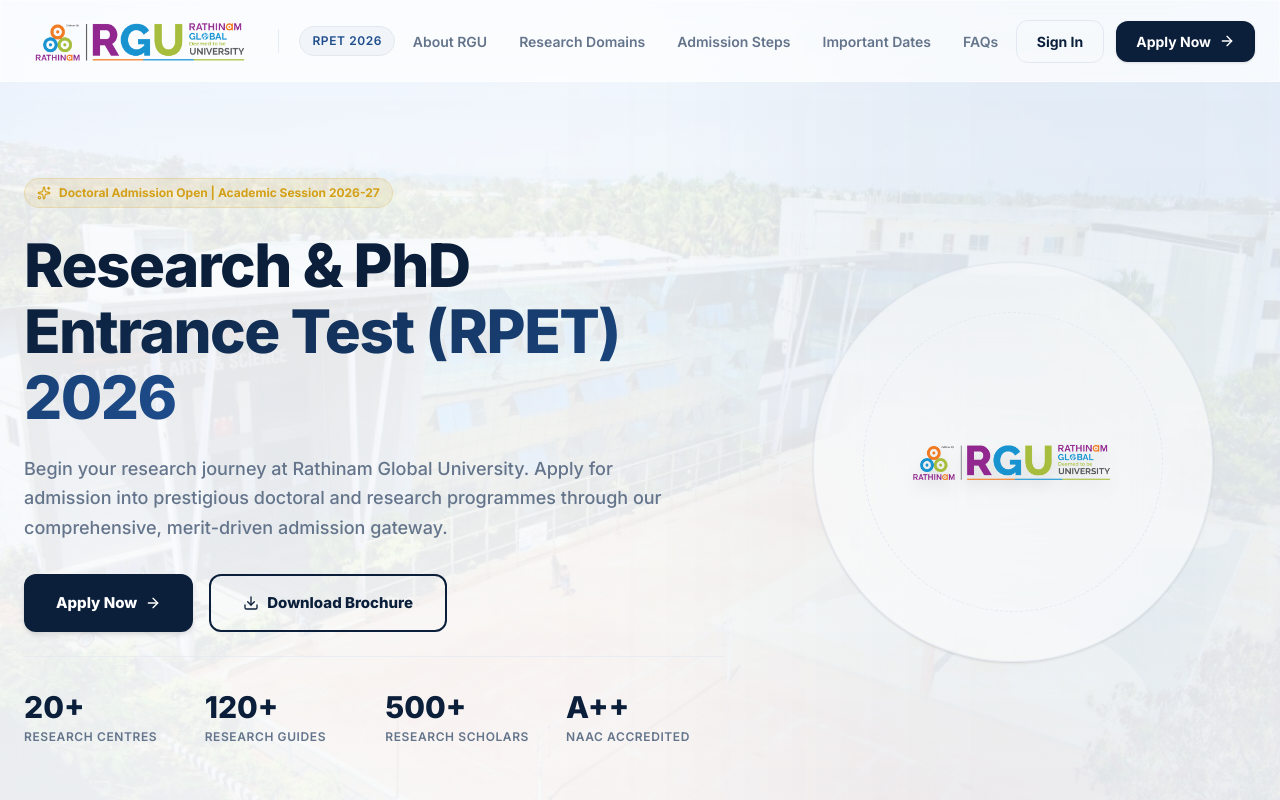
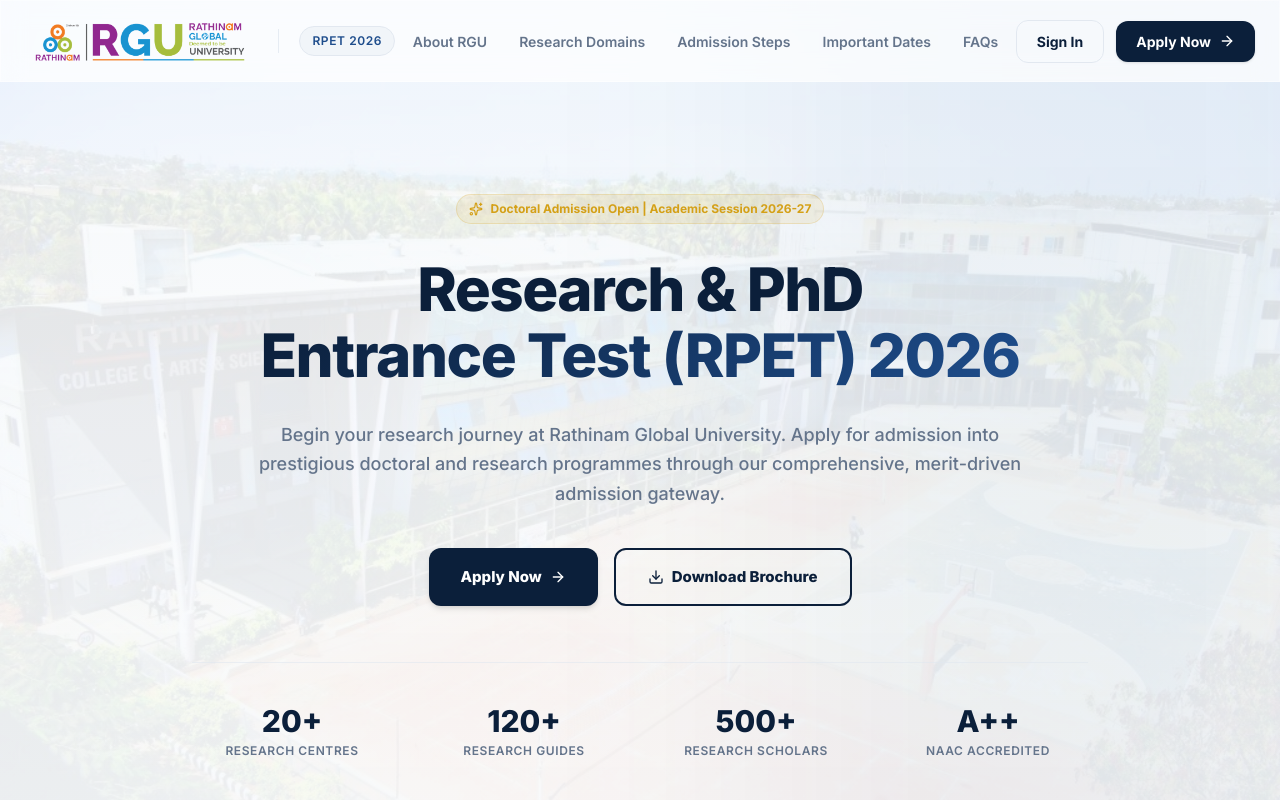
Before and after one commit to SATHYA182007/rgu-application, a Next.js app: page / in a window 1280 px wide. Shown: the top 800 px of the page. Built offline with nearby package versions, Linux system fonts and the light colour scheme.

Commit message:
Centered Hero layout and completely removed circular logo container

```diff
--- a/src/app/page.tsx
+++ b/src/app/page.tsx
@@ -217,25 +217,24 @@
       </header>
 
       {/* HERO SECTION */}
-      <section className="relative max-w-7xl mx-auto px-6 pt-16 pb-20 md:pt-24 md:pb-28">
-        <div className="grid md:grid-cols-12 gap-12 items-center">
+      <section className="relative max-w-5xl mx-auto px-6 pt-20 pb-20 md:pt-28 md:pb-24 text-center">
+        <div className="space-y-8 flex flex-col items-center">
 
-          <div className="md:col-span-7 space-y-6">
           <div className="inline-flex items-center gap-2 px-3 py-1.5 bg-gold-500/10 text-gold-500 text-xs font-bold rounded-full border border-gold-500/20">
             <Sparkles className="w-3.5 h-3.5" />
             Doctoral Admission Open | Academic Session 2026-27
           </div>
 
-            <h1 className="text-4xl md:text-6xl font-outfit font-extrabold tracking-tight text-navy-950 leading-[1.1]">
+          <h1 className="text-4xl md:text-6xl font-outfit font-extrabold tracking-tight text-navy-950 leading-[1.1] max-w-4xl">
             Research & PhD <br />
             <span className="gradient-text-navy-blue">Entrance Test (RPET) 2026</span>
           </h1>
 
-            <p className="text-lg text-text-slate font-medium max-w-2xl leading-relaxed">
+          <p className="text-lg text-text-slate font-medium max-w-3xl leading-relaxed">
             Begin your research journey at Rathinam Global University. Apply for admission into prestigious doctoral and research programmes through our comprehensive, merit-driven admission gateway.
           </p>
 
-            <div className="flex flex-wrap gap-4 pt-2">
+          <div className="flex flex-wrap justify-center gap-4 pt-2">
             <button
               onClick={() => router.push('/register')}
               className="px-8 py-4 rounded-xl bg-navy-950 text-[15px] font-extrabold text-white hover:bg-blue-800 transition-all shadow-md hover:shadow-lg flex items-center gap-2"
@@ -253,7 +252,7 @@
           </div>
 
           {/* Statistics */}
-            <div className="grid grid-cols-2 md:grid-cols-4 gap-6 pt-8 border-t border-border-slate/60">
+          <div className="grid grid-cols-2 md:grid-cols-4 gap-8 pt-10 border-t border-border-slate/60 w-full max-w-4xl mt-6">
             <div>
               <p className="text-3xl font-outfit font-extrabold text-navy-950">20+</p>
               <p className="text-xs font-semibold text-text-slate uppercase tracking-wider mt-1">Research Centres</p>
@@ -269,17 +268,6 @@
             <div>
               <p className="text-3xl font-outfit font-extrabold text-navy-950">A++</p>
               <p className="text-xs font-semibold text-text-slate uppercase tracking-wider mt-1">NAAC Accredited</p>
-              </div>
-            </div>
-          </div>          {/* Right Column Logo Design */}
-          <div className="md:col-span-5 relative flex justify-center items-center">
-            <div className="w-[320px] h-[320px] md:w-[400px] md:h-[400px] rounded-full border border-border-slate/80 flex items-center justify-center relative bg-white/50 backdrop-blur-3xl shadow-sm">
-              <div className="w-[240px] h-[240px] md:w-[300px] md:h-[300px] rounded-full border border-dashed border-border-slate flex items-center justify-center" />
-
-              {/* Inner Circle Logo container */}
-              <div className="absolute">
-                <Image src="/rgu-img.png" alt="RGU Logo" width={220} height={220} quality={100} className="object-contain drop-shadow-xl" />
-              </div>
             </div>
           </div>
 
```
Lines whose indentation alone changed are shown as unchanged.
